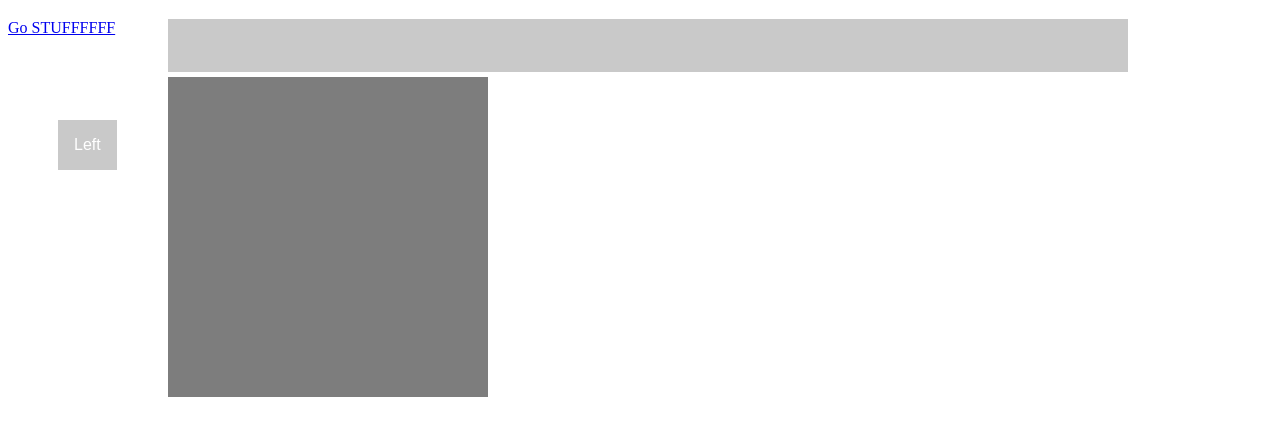
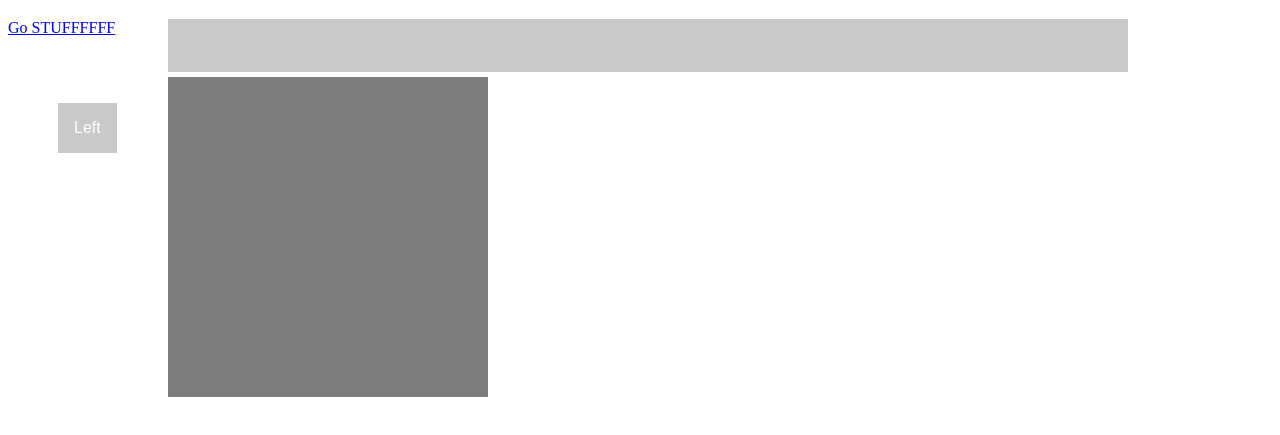
Before and after one commit to Samuel31415/Videogameproject, a plain HTML site: page index.html in a window 1280 px wide. Shown: the part 61-496 px from the top of the page. Drawn offline with Linux system fonts and the light colour scheme.

Commit message:
Update index.html

```diff
--- a/index.html
+++ b/index.html
@@ -81,7 +81,7 @@
             document.getElementById("side").style.width = window.outerWidth/4+"px";
             document.getElementById("side").style.marginTop = window.outerWidth/22+"px";
             document.getElementById("side").style.marginLeft = window.outerWidth/8+"px";
-            document.getElementById("play").style.marginTop = window.outerWidth/8+"px";
+            document.getElementById("play").style.marginTop = window.outerWidth/9+"px";
         </script>
         <a href="/Videogameproject/stuFFF.html" class="fakeLink">Go STUFFFFFF</a>
 
```
